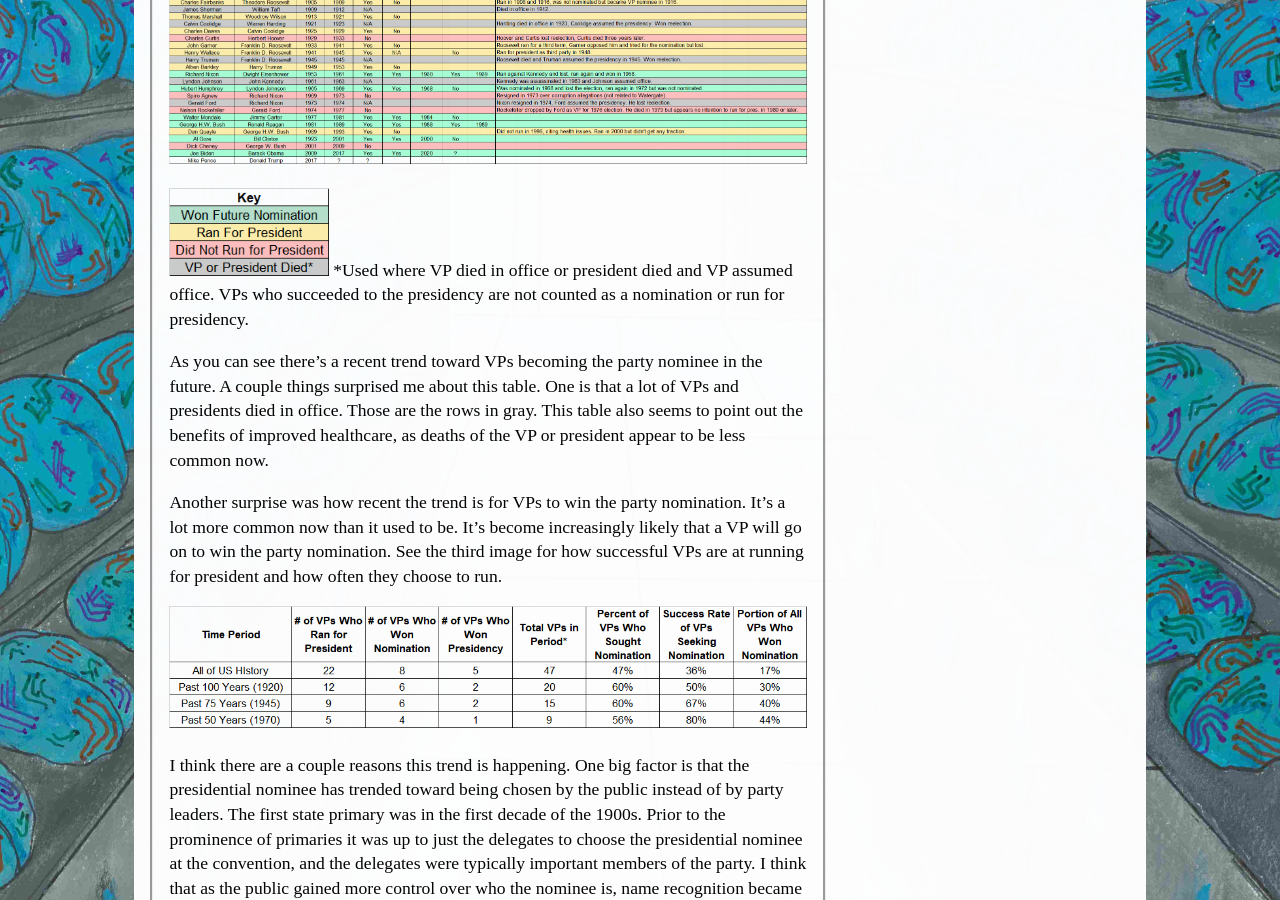
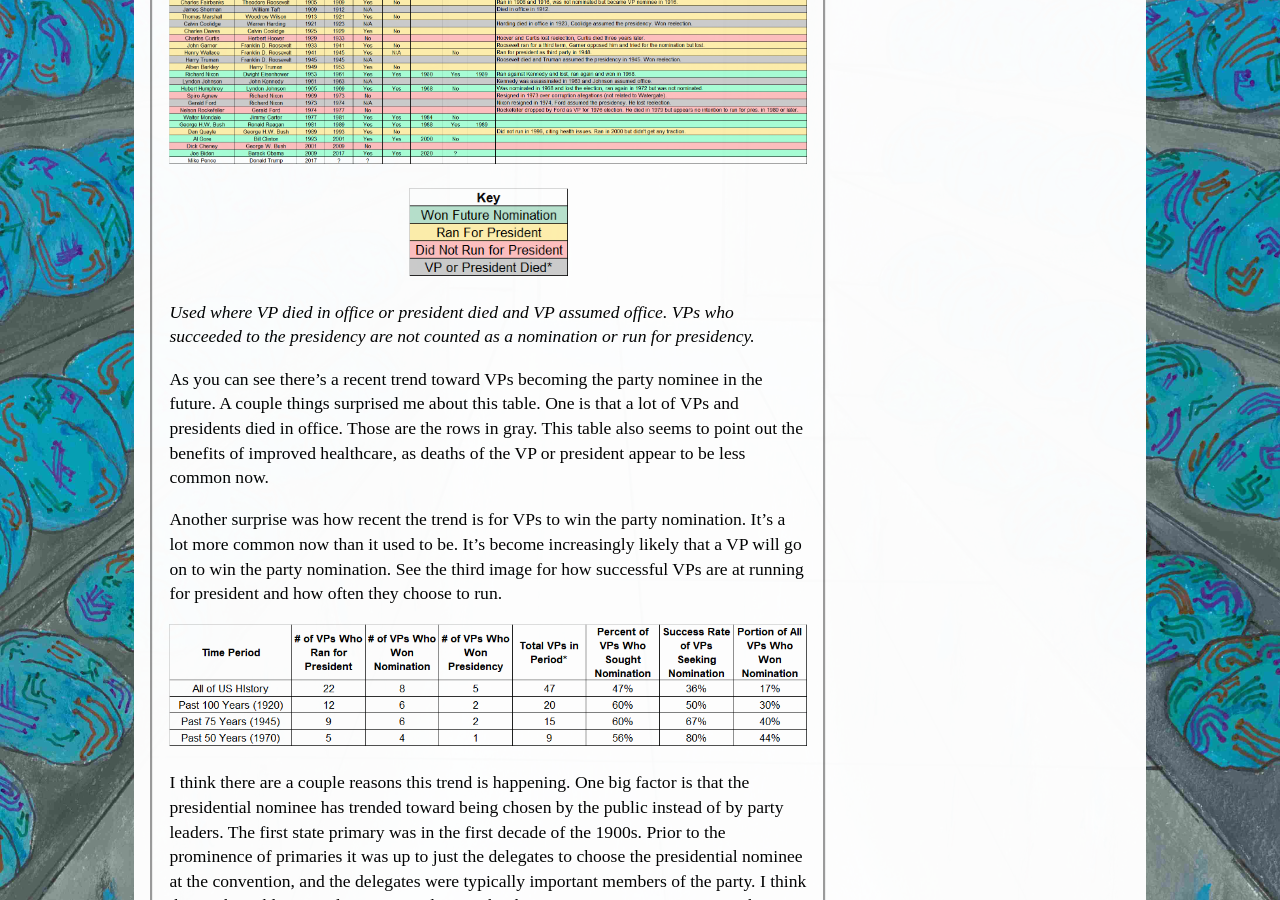
Before and after one commit to ryooan/ryooan.github.io, a Jekyll site: the page built from my_collections/_posts/2020-8-3-Vice President Discourse Usually Neglects a Big Factor.md, in a window 1280 px wide and 900 px high, scrolled down 845 px. Built offline with Jekyll 4.4.1, drawn with Linux system fonts in a browser that asks for light colours.

Commit message:
Update 2020-8-3-Vice President Discourse Usually Neglects a Big Factor.md

```diff
--- a/my_collections/_posts/2020-8-3-Vice President Discourse Usually Neglects a Big Factor.md
+++ b/my_collections/_posts/2020-8-3-Vice President Discourse Usually Neglects a Big Factor.md
@@ -10,8 +10,11 @@
 
 <img src="/assets/vice_president_full_table.png" width="100%" />
 
-<img src="/assets/vice_president_key.png" width="25%" />
-*Used where VP died in office or president died and VP assumed office. VPs who succeeded to the presidency are not counted as a nomination or run for presidency.
+<p align="center">
+  <img src="/assets/vice_president_key.png" width="25%" />
+</p>
+
+*Used where VP died in office or president died and VP assumed office. VPs who succeeded to the presidency are not counted as a nomination or run for presidency.*
 
 As you can see there's a recent trend toward VPs becoming the party nominee in the future. A couple things surprised me about this table. One is that a lot of VPs and presidents died in office. Those are the rows in gray. This table also seems to point out the benefits of improved healthcare, as deaths of the VP or president appear to be less common now.
 
```
